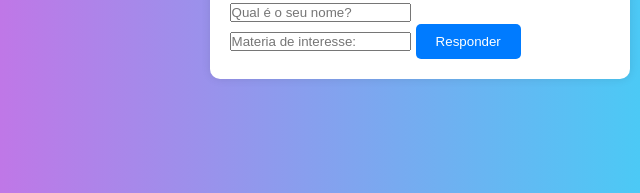
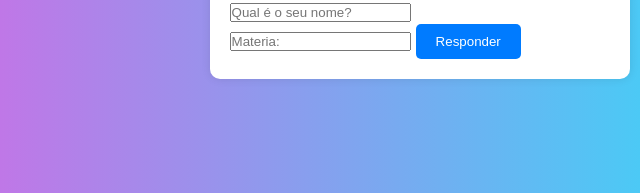
Before and after one commit to sampaiopedroh/Projeto_John, a plain HTML site: page Projeto/index.html in a window 1280 px wide. Shown: the part 399-592 px from the top of the page, 220-860 px from the left. Drawn offline with Linux system fonts and the light colour scheme.

Commit message:
Update index.html

```diff
--- a/Projeto/index.html
+++ b/Projeto/index.html
@@ -12,7 +12,7 @@
         <h1>Calculadora de Média</h1>
         <input type="text" id="nameInput" placeholder="Qual é o seu nome?">
         <div id="question"></div>
-        <input type="text" id="answerInput" placeholder = "Materia de interesse:">
+        <input type="text" id="answerInput" placeholder = "Materia:">
         <button onclick="captureGrade()">Responder</button>
         <div id="result"></div>
     </div>
```
